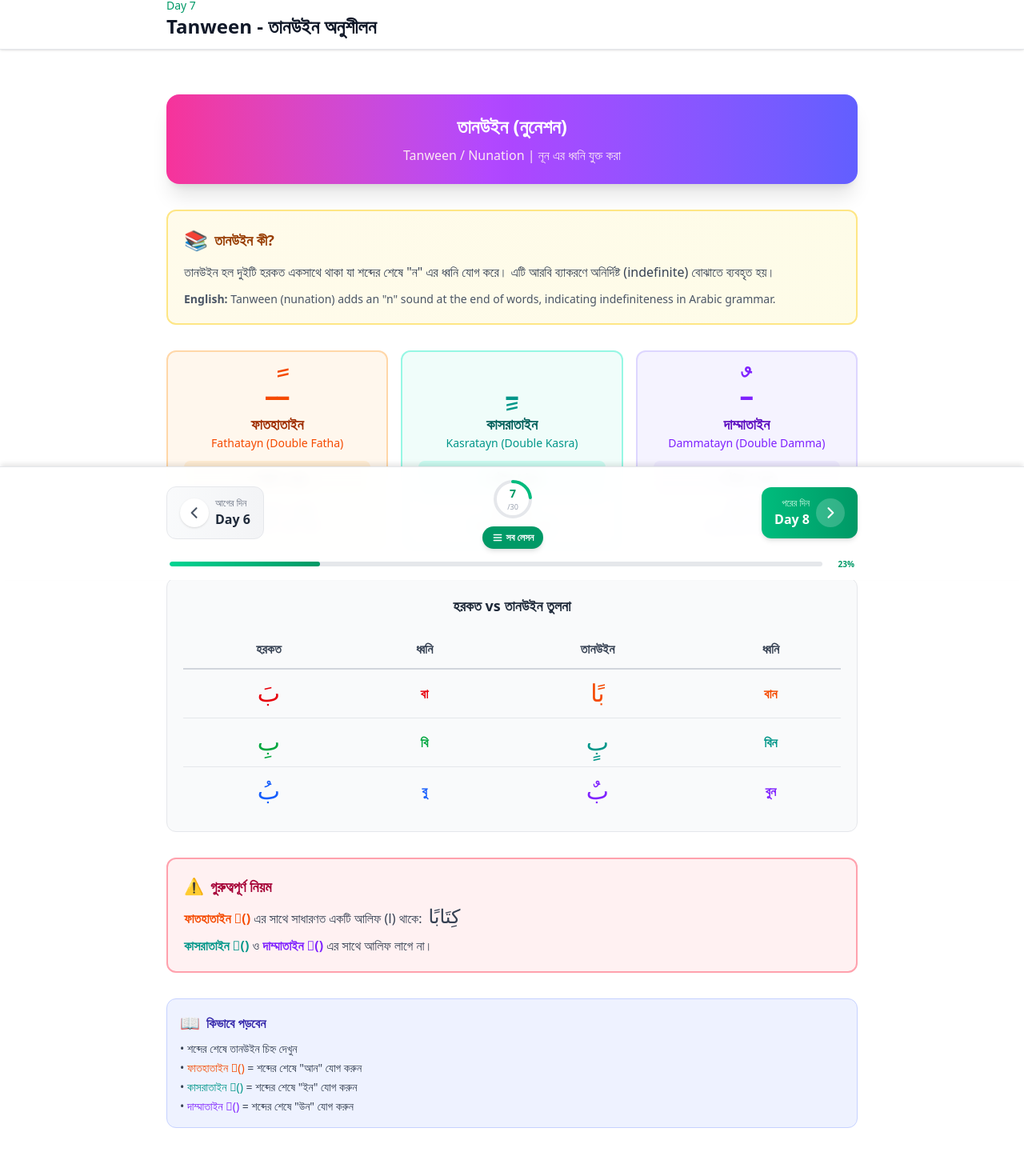
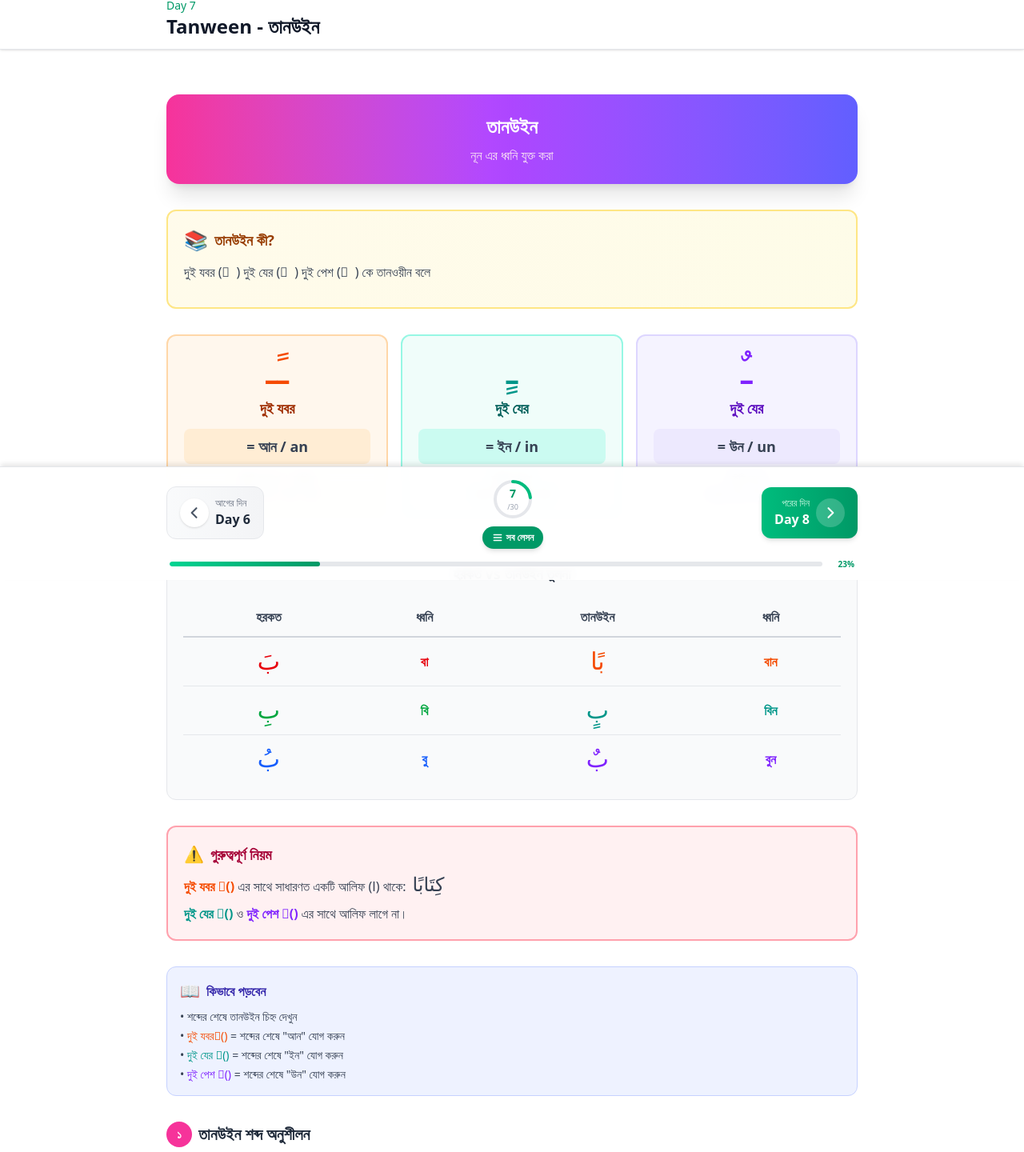
Before and after one commit to kawsar19/quran-learning, a Next.js app: page /lessons/day-7 in a window 1280 px wide. Shown: the part 75-1515 px from the top of the page at 80% size. Built offline with nearby package versions, Linux system fonts and the light colour scheme; a web font is replaced by a local one.

Commit message:
update page.tsx

```diff
--- a/app/lessons/day-7/page.tsx
+++ b/app/lessons/day-7/page.tsx
@@ -15,13 +15,13 @@ export default function Day7Page() {
   return (
     <LessonLayout
       dayNumber={7}
-      title="Tanween - তানউইন অনুশীলন"
+      title="Tanween - তানউইন"
       videoId="VIDEO_ID_HERE"
     >
       {/* Header */}
       <div className="bg-gradient-to-r from-pink-500 via-purple-500 to-indigo-500 text-white p-6 rounded-2xl shadow-xl text-center mb-8">
-        <h2 className="text-2xl font-bold mb-2">তানউইন (নুনেশন)</h2>
-        <p className="text-pink-100">Tanween / Nunation | নূন এর ধ্বনি যুক্ত করা</p>
+        <h2 className="text-2xl font-bold mb-2">তানউইন </h2>
+        <p className="text-pink-100"> নূন এর ধ্বনি যুক্ত করা</p>
       </div>
 
       {/* What is Tanween */}
@@ -30,13 +30,9 @@ export default function Day7Page() {
           <span className="text-2xl">📚</span> তানউইন কী?
         </h3>
         <p className="text-gray-700 mb-3">
-          তানউইন হল দুইটি হরকত একসাথে থাকা যা শব্দের শেষে &quot;ন&quot; এর ধ্বনি যোগ করে।
-          এটি আরবি ব্যাকরণে অনির্দিষ্ট (indefinite) বোঝাতে ব্যবহৃত হয়।
+       দুই যবর ( ً  ) দুই যের ( ٍ  ) দুই পেশ ( ٌ  ) কে তানওয়ীন বলে
         </p>
-        <p className="text-gray-600 text-sm">
-          <strong>English:</strong> Tanween (nunation) adds an &quot;n&quot; sound at the end of words,
-          indicating indefiniteness in Arabic grammar.
-        </p>
+
       </div>
 
       {/* Three Tanween Explanation */}
@@ -49,8 +45,7 @@ export default function Day7Page() {
           >
             ـًـ
           </div>
-          <h3 className="font-bold text-orange-800 text-lg">ফাতহাতাইন</h3>
-          <p className="text-orange-600 text-sm">Fathatayn (Double Fatha)</p>
+          <h3 className="font-bold text-orange-800 text-lg">দুই যবর</h3>
           <div className="bg-orange-100 rounded-lg p-2 mt-3">
             <p className="text-gray-700 font-bold text-lg">= আন / an</p>
           </div>
@@ -68,8 +63,8 @@ export default function Day7Page() {
           >
             ـٍ
           </div>
-          <h3 className="font-bold text-teal-800 text-lg">কাসরাতাইন</h3>
-          <p className="text-teal-600 text-sm">Kasratayn (Double Kasra)</p>
+          <h3 className="font-bold text-teal-800 text-lg">দুই যের</h3>
+
           <div className="bg-teal-100 rounded-lg p-2 mt-3">
             <p className="text-gray-700 font-bold text-lg">= ইন / in</p>
           </div>
@@ -87,8 +82,8 @@ export default function Day7Page() {
           >
             ـٌ
           </div>
-          <h3 className="font-bold text-violet-800 text-lg">দাম্মাতাইন</h3>
-          <p className="text-violet-600 text-sm">Dammatayn (Double Damma)</p>
+          <h3 className="font-bold text-violet-800 text-lg">দুই যের</h3>
+
           <div className="bg-violet-100 rounded-lg p-2 mt-3">
             <p className="text-gray-700 font-bold text-lg">= উন / un</p>
           </div>
@@ -155,7 +150,7 @@ export default function Day7Page() {
         </h3>
         <div className="space-y-2 text-gray-700">
           <p>
-            <strong className="text-orange-600">ফাতহাতাইন (ً)</strong> এর সাথে সাধারণত একটি আলিফ (ا) থাকে:
+            <strong className="text-orange-600">দুই যবর (ً)</strong> এর সাথে সাধারণত একটি আলিফ (ا) থাকে:
             <span
               className="text-2xl mx-2"
               style={{ fontFamily: "'Scheherazade New', 'Traditional Arabic', serif" }}
@@ -164,7 +159,7 @@ export default function Day7Page() {
             </span>
           </p>
           <p>
-            <strong className="text-teal-600">কাসরাতাইন (ٍ)</strong> ও <strong className="text-violet-600">দাম্মাতাইন (ٌ)</strong> এর সাথে আলিফ লাগে না।
+            <strong className="text-teal-600">দুই যের (ٍ)</strong> ও <strong className="text-violet-600">দুই পেশ (ٌ)</strong> এর সাথে আলিফ লাগে না।
           </p>
         </div>
       </div>
@@ -176,16 +171,16 @@ export default function Day7Page() {
         </h3>
         <ul className="text-gray-700 space-y-1 text-sm">
           <li>• শব্দের শেষে তানউইন চিহ্ন দেখুন</li>
-          <li>• <span className="text-orange-600 font-medium">ফাতহাতাইন (ً)</span> = শব্দের শেষে &quot;আন&quot; যোগ করুন</li>
-          <li>• <span className="text-teal-600 font-medium">কাসরাতাইন (ٍ)</span> = শব্দের শেষে &quot;ইন&quot; যোগ করুন</li>
-          <li>• <span className="text-violet-600 font-medium">দাম্মাতাইন (ٌ)</span> = শব্দের শেষে &quot;উন&quot; যোগ করুন</li>
+          <li>• <span className="text-orange-600 font-medium">দুই যবর(ً)</span> = শব্দের শেষে &quot;আন&quot; যোগ করুন</li>
+          <li>• <span className="text-teal-600 font-medium">দুই যের (ٍ)</span> = শব্দের শেষে &quot;ইন&quot; যোগ করুন</li>
+          <li>• <span className="text-violet-600 font-medium">দুই পেশ (ٌ)</span> = শব্দের শেষে &quot;উন&quot; যোগ করুন</li>
         </ul>
       </div>
 
       {/* Section Title */}
       <h3 className="text-xl font-bold text-gray-800 mb-6 flex items-center gap-2">
         <span className="bg-pink-500 text-white w-8 h-8 rounded-full flex items-center justify-center text-sm">১</span>
-        তানউইন শব্দ অনুশীলন (৩৬টি শব্দ)
+        তানউইন শব্দ অনুশীলন
       </h3>
 
       {/* Tanween Words Component */}
```
